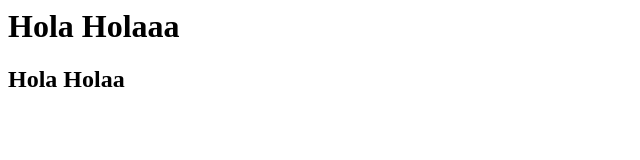
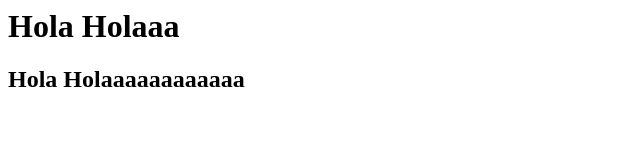
Before and after one commit to valeale96/miprimeraweb, a plain HTML site: page index.html in a window 1280 px wide. Shown: the whole page, without its empty margins (0-640 px from the left). Drawn offline with Linux system fonts and the light colour scheme.

Commit message:
Update index.html

```diff
--- a/index.html
+++ b/index.html
@@ -1,4 +1,4 @@
 <html>
 <h1> Hola Holaaa</h1>
-<p> <h2> Hola Holaa</h2></p>
+<p> <h2> Hola Holaaaaaaaaaaaa</h2></p>
 </html>
```
